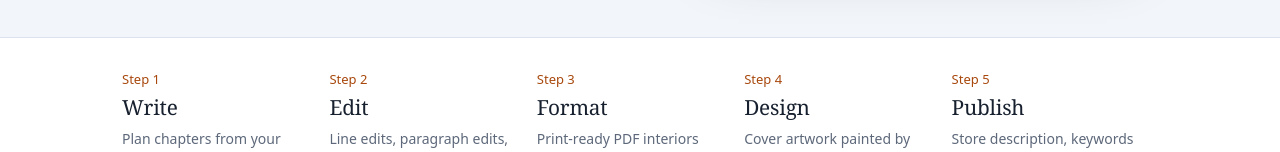
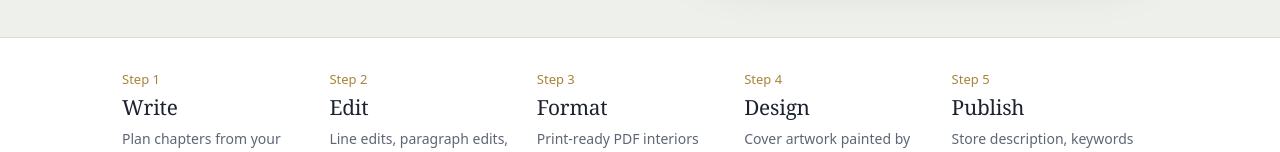
Before and after one commit to usmansnacglobal-create/AI-Publisher, a Next.js app: page / in a window 1280 px wide. Shown: the part 550-702 px from the top of the page. Built offline with nearby package versions, Linux system fonts and the light colour scheme; no server answers.

Commit message:
Revert Ordwick colour theme; restore original colours
Co-Authored-By: Claude Opus 5.5 <noreply@anthropic.com>
Claude-Session: https://claude.ai/code/session_01EtqitqJpx6jNbXq6tEzjeu

```diff
--- a/src/app/dashboard/books/new/form.tsx
+++ b/src/app/dashboard/books/new/form.tsx
@@ -450,7 +450,7 @@ function Wizard({ initial, defaultAuthor, onExit }: { initial: { step: number; d
                   <span>
                     <span className="block font-medium">{title}</span>
                     <span className="block text-[14px] text-ink-muted">{text}</span>
-                    <span className="mt-1 block text-[12px] text-gilt-ink">{best}</span>
+                    <span className="mt-1 block text-[12px] text-gilt">{best}</span>
                   </span>
                 </label>
               ))}
--- a/src/app/globals.css
+++ b/src/app/globals.css
@@ -3,112 +3,112 @@
 @tailwind utilities;
 
 :root, [data-theme='light'] {
-  --c-ground: 242 245 249;
+  --c-ground: 238 240 236;
   --c-sheet: 255 255 255;
-  --c-ink: 23 32 46;
-  --c-ink-soft: 59 70 88;
-  --c-ink-muted: 93 104 122;
-  --c-ink-faint: 138 149 166;
-  --c-line: 220 227 236;
-  --c-line-strong: 192 202 216;
-  --c-cloth: 39 96 177;
-  --c-cloth-dark: 29 76 143;
-  --c-cloth-light: 229 238 250;
-  --c-gilt: 225 110 29;
-  --c-gilt-light: 253 238 226;
-  --c-gilt-ink: 168 72 13;
-  --c-danger: 185 50 50;
-  --c-danger-light: 250 228 228;
-  --c-added: 47 125 55;
-  --c-added-bg: 227 241 227;
-  --c-removed: 185 50 50;
-  --c-removed-bg: 250 228 228;
+  --c-ink: 28 34 48;
+  --c-ink-soft: 58 66 82;
+  --c-ink-muted: 94 102 117;
+  --c-ink-faint: 139 146 160;
+  --c-line: 217 220 212;
+  --c-line-strong: 191 196 186;
+  --c-cloth: 47 93 80;
+  --c-cloth-dark: 36 74 64;
+  --c-cloth-light: 227 236 232;
+  --c-gilt: 168 131 58;
+  --c-gilt-light: 243 236 221;
+  --c-gilt-ink: 122 94 37;
+  --c-danger: 168 64 46;
+  --c-danger-light: 246 228 223;
+  --c-added: 44 106 74;
+  --c-added-bg: 226 240 231;
+  --c-removed: 156 55 39;
+  --c-removed-bg: 248 227 222;
   --c-on-accent: 255 255 255;
-  --c-selection: 207 224 247;
-  --c-banner: 39 96 177;
+  --c-selection: 216 230 223;
+  --c-banner: 47 93 80;
   --c-on-banner: 255 255 255;
   color-scheme: light;
 }
 [data-theme='sepia'] {
-  --c-ground: 239 231 214;
-  --c-sheet: 251 247 238;
+  --c-ground: 239 230 212;
+  --c-sheet: 251 246 235;
   --c-ink: 43 36 25;
   --c-ink-soft: 74 64 51;
   --c-ink-muted: 107 95 79;
   --c-ink-faint: 151 138 119;
   --c-line: 221 209 187;
   --c-line-strong: 201 187 162;
-  --c-cloth: 42 90 158;
-  --c-cloth-dark: 32 71 127;
-  --c-cloth-light: 225 229 232;
-  --c-gilt: 207 100 24;
-  --c-gilt-light: 246 228 207;
-  --c-gilt-ink: 154 67 12;
-  --c-danger: 170 48 40;
-  --c-danger-light: 244 222 214;
-  --c-added: 47 117 53;
-  --c-added-bg: 224 232 213;
-  --c-removed: 170 48 40;
+  --c-cloth: 47 93 80;
+  --c-cloth-dark: 36 74 64;
+  --c-cloth-light: 226 230 214;
+  --c-gilt: 154 118 48;
+  --c-gilt-light: 241 230 207;
+  --c-gilt-ink: 110 84 32;
+  --c-danger: 162 62 43;
+  --c-danger-light: 244 224 214;
+  --c-added: 44 106 74;
+  --c-added-bg: 224 235 217;
+  --c-removed: 156 55 39;
   --c-removed-bg: 245 222 212;
   --c-on-accent: 255 255 255;
-  --c-selection: 214 222 235;
-  --c-banner: 42 90 158;
+  --c-selection: 227 217 190;
+  --c-banner: 47 93 80;
   --c-on-banner: 255 255 255;
   color-scheme: light;
 }
 [data-theme='dark'] {
-  --c-ground: 15 20 28;
-  --c-sheet: 23 32 48;
-  --c-ink: 230 235 242;
-  --c-ink-soft: 195 203 215;
-  --c-ink-muted: 151 162 179;
-  --c-ink-faint: 108 120 140;
-  --c-line: 39 50 70;
-  --c-line-strong: 58 72 96;
-  --c-cloth: 127 176 240;
-  --c-cloth-dark: 163 198 245;
-  --c-cloth-light: 27 44 71;
-  --c-gilt: 243 154 85;
-  --c-gilt-light: 58 38 23;
-  --c-gilt-ink: 246 176 122;
-  --c-danger: 240 128 120;
-  --c-danger-light: 60 30 30;
-  --c-added: 124 201 138;
-  --c-added-bg: 26 51 36;
-  --c-removed: 240 128 120;
-  --c-removed-bg: 60 30 30;
-  --c-on-accent: 12 20 36;
-  --c-selection: 37 62 102;
-  --c-banner: 27 44 71;
-  --c-on-banner: 230 235 242;
+  --c-ground: 20 23 28;
+  --c-sheet: 29 33 40;
+  --c-ink: 230 232 236;
+  --c-ink-soft: 196 201 209;
+  --c-ink-muted: 155 162 173;
+  --c-ink-faint: 111 118 130;
+  --c-line: 46 51 59;
+  --c-line-strong: 67 74 84;
+  --c-cloth: 125 191 168;
+  --c-cloth-dark: 151 207 187;
+  --c-cloth-light: 32 52 48;
+  --c-gilt: 214 180 108;
+  --c-gilt-light: 53 46 32;
+  --c-gilt-ink: 226 196 131;
+  --c-danger: 236 143 123;
+  --c-danger-light: 58 36 32;
+  --c-added: 130 205 162;
+  --c-added-bg: 27 49 37;
+  --c-removed: 240 150 132;
+  --c-removed-bg: 59 35 32;
+  --c-on-accent: 15 26 22;
+  --c-selection: 44 74 64;
+  --c-banner: 32 52 48;
+  --c-on-banner: 230 232 236;
   color-scheme: dark;
 }
 @media (prefers-color-scheme: dark) {
   :root:not([data-theme='light']):not([data-theme='sepia']) {
-    --c-ground: 15 20 28;
-    --c-sheet: 23 32 48;
-    --c-ink: 230 235 242;
-    --c-ink-soft: 195 203 215;
-    --c-ink-muted: 151 162 179;
-    --c-ink-faint: 108 120 140;
-    --c-line: 39 50 70;
-    --c-line-strong: 58 72 96;
-    --c-cloth: 127 176 240;
-    --c-cloth-dark: 163 198 245;
-    --c-cloth-light: 27 44 71;
-    --c-gilt: 243 154 85;
-    --c-gilt-light: 58 38 23;
-    --c-gilt-ink: 246 176 122;
-    --c-danger: 240 128 120;
-    --c-danger-light: 60 30 30;
-    --c-added: 124 201 138;
-    --c-added-bg: 26 51 36;
-    --c-removed: 240 128 120;
-    --c-removed-bg: 60 30 30;
-    --c-on-accent: 12 20 36;
-    --c-selection: 37 62 102;
-    --c-banner: 27 44 71;
-    --c-on-banner: 230 235 242;
+    --c-ground: 20 23 28;
+    --c-sheet: 29 33 40;
+    --c-ink: 230 232 236;
+    --c-ink-soft: 196 201 209;
+    --c-ink-muted: 155 162 173;
+    --c-ink-faint: 111 118 130;
+    --c-line: 46 51 59;
+    --c-line-strong: 67 74 84;
+    --c-cloth: 125 191 168;
+    --c-cloth-dark: 151 207 187;
+    --c-cloth-light: 32 52 48;
+    --c-gilt: 214 180 108;
+    --c-gilt-light: 53 46 32;
+    --c-gilt-ink: 226 196 131;
+    --c-danger: 236 143 123;
+    --c-danger-light: 58 36 32;
+    --c-added: 130 205 162;
+    --c-added-bg: 27 49 37;
+    --c-removed: 240 150 132;
+    --c-removed-bg: 59 35 32;
+    --c-on-accent: 15 26 22;
+    --c-selection: 44 74 64;
+    --c-banner: 32 52 48;
+    --c-on-banner: 230 232 236;
     color-scheme: dark;
   }
 }
--- a/src/app/page.tsx
+++ b/src/app/page.tsx
@@ -61,7 +61,7 @@ export default async function Landing({ searchParams }: { searchParams: { error_
           <ol className="mx-auto grid max-w-[1100px] gap-px px-4 sm:px-8 md:grid-cols-5">
             {STAGES.map(([t, d], i) => (
               <li key={t} className="py-8 md:pr-6">
-                <p className="text-[13px] text-gilt-ink">Step {i + 1}</p>
+                <p className="text-[13px] text-gilt">Step {i + 1}</p>
                 <h2 className="mt-1 text-[1.3rem]">{t}</h2>
                 <p className="mt-2 text-[14px] text-ink-muted">{d}</p>
               </li>
--- a/src/components/book-card.tsx
+++ b/src/components/book-card.tsx
@@ -11,9 +11,9 @@ export function CoverThumb({ title, url, className = '' }: { title: string; url?
     // eslint-disable-next-line @next/next/no-img-element
     return <img src={url} alt="" className={`aspect-[2/3] w-full rounded-sm object-cover shadow-sm ${className}`} />;
   return (
-    <div className={`relative flex aspect-[2/3] w-full items-end overflow-hidden rounded-sm bg-[#2760B1] p-3 shadow-sm ${className}`}>
-      <div className="absolute inset-y-0 left-2 w-px bg-[#E16E1D]/70" />
-      <span className="line-clamp-4 font-serif text-[15px] leading-tight text-white">{title}</span>
+    <div className={`relative flex aspect-[2/3] w-full items-end overflow-hidden rounded-sm bg-[#2F5D50] p-3 shadow-sm ${className}`}>
+      <div className="absolute inset-y-0 left-2 w-px bg-[#A8833A]/60" />
+      <span className="line-clamp-4 font-serif text-[15px] leading-tight text-[#F3ECDD]">{title}</span>
     </div>
   );
 }
--- a/src/components/theme-picker.tsx
+++ b/src/components/theme-picker.tsx
@@ -16,10 +16,10 @@ function useTheme() {
 }
 
 const SWATCH: Record<ThemeId, [string, string, string]> = {
-  system: ['#F2F5F9', '#0F141C', '#2760B1'],
-  light: ['#F2F5F9', '#FFFFFF', '#2760B1'],
-  sepia: ['#EFE7D6', '#FBF7EE', '#2A5A9E'],
-  dark: ['#0F141C', '#172030', '#7FB0F0'],
+  system: ['#EEF0EC', '#14171C', '#2F5D50'],
+  light: ['#EEF0EC', '#FFFFFF', '#2F5D50'],
+  sepia: ['#EFE6D4', '#FBF6EB', '#2F5D50'],
+  dark: ['#14171C', '#1D2128', '#7DBFA8'],
 };
 
 /** The full choice, used on the Settings page. */
```
